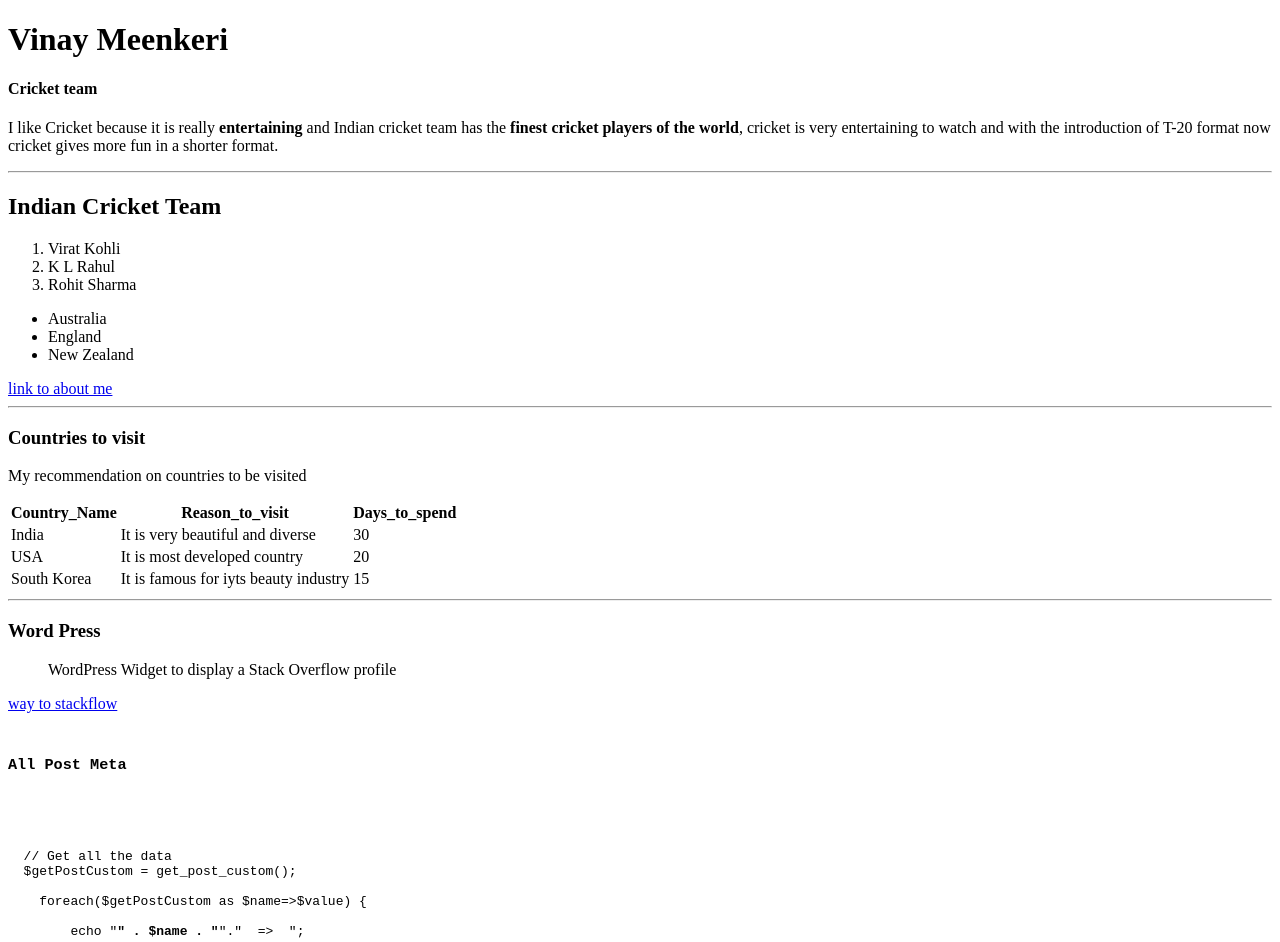
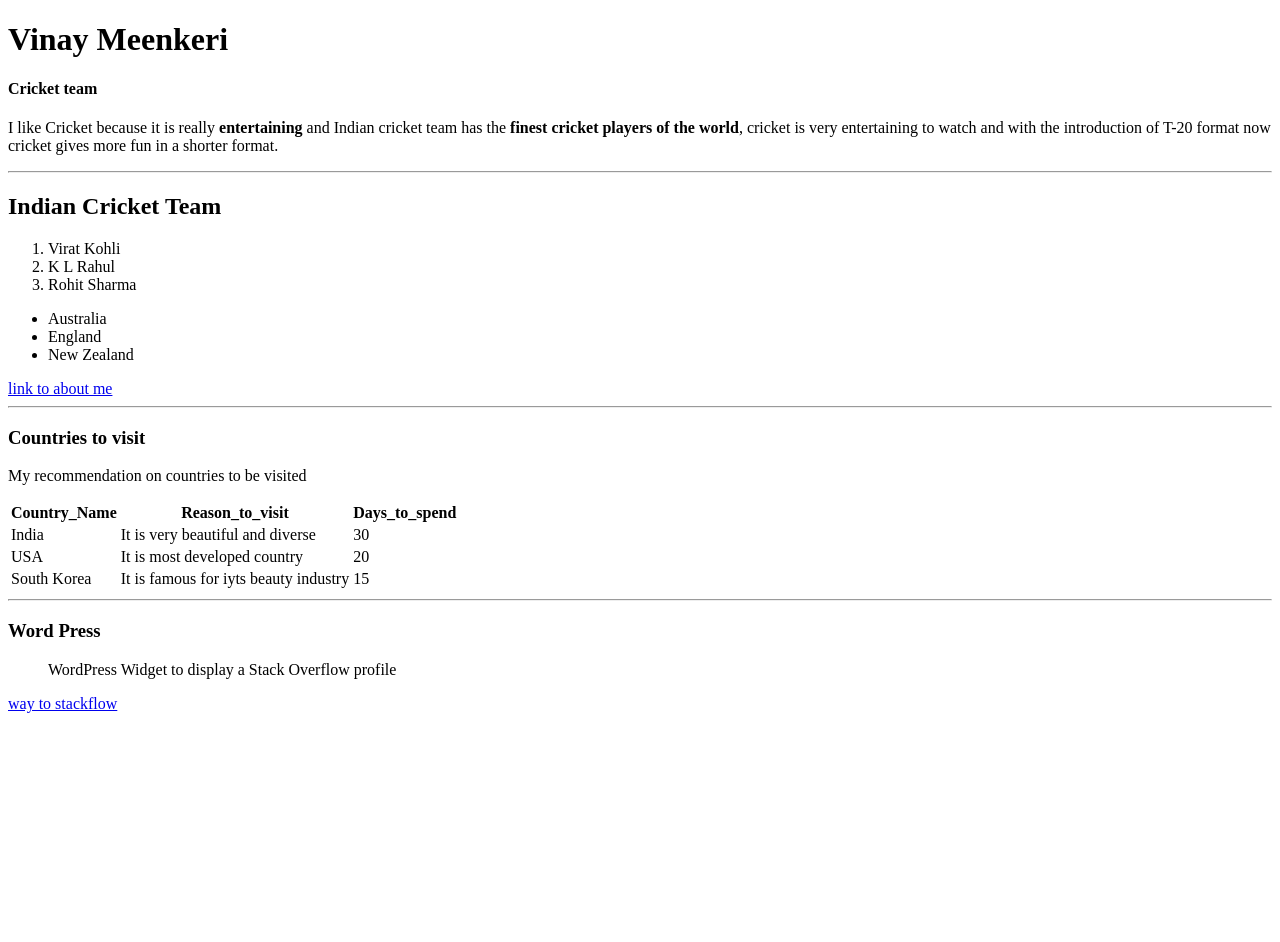
Before and after one commit to 44-563-Web-Apps-S23/44563-webapps-assignment-3-VinayMeenkeri, a plain HTML site: page index.html in a window 1280 px wide. Shown: the top 942 px of the page. Drawn offline with Linux system fonts and the light colour scheme.

Commit message:
Update index.html

```diff
--- a/index.html
+++ b/index.html
@@ -58,26 +58,14 @@
     <blockquote>WordPress Widget to display a Stack Overflow profile</blockquote>
     <a href="https://stackapps.com/questions/3492/wordpress-widget-to-display-a-stack-overflow-profile">way to stackflow</a>
     <pre>
-        <h3>All Post Meta</h3>
+        <?php query_posts('cat=-3'); ?>
 
-
-
-  // Get all the data
-  $getPostCustom = get_post_custom();
-
-    foreach($getPostCustom as $name=>$value) {
-
-        echo "<strong>" . $name . "</strong>"."  =>  ";
-
-        foreach ($value as $nameAr=>$valueAr) {
-                echo "<br />";
-                echo $nameAr."  =>  ";
-                echo var_dump($valueAr);
-        }
-
-        echo "<br /><br />";
-
-    }
+        <?php if (have_posts()) : ?>
+        <?php while (have_posts()) : the_post(); ?>
+          <h3></h3>
+          <p><?php the_time('F jS, Y') ?></p>
+          <?php the_content(); ?>
+        <?php endwhile; ?>
 
     </pre>
 </html>
```
